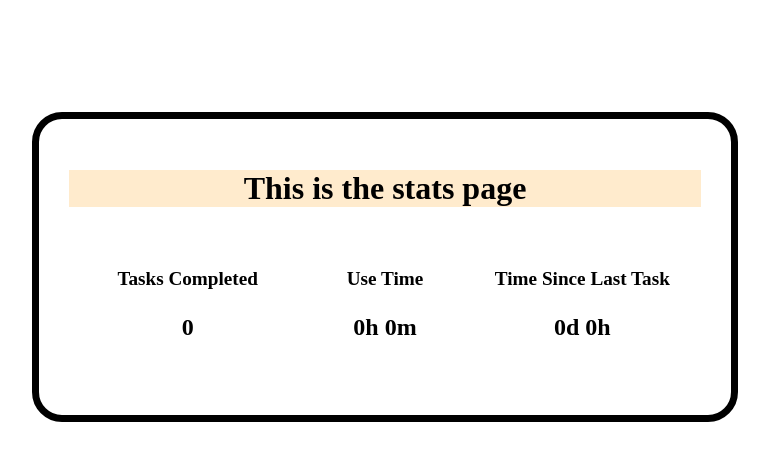
After one commit to sandsmaster/CS50GitPractice, a Django app: page /tasks/stats/ in a window 1280 px wide. The commit adds this page. Shown: the top 461 px of the page, without its empty margins (255-1024 px from the left). Run offline with Django 5.2, Linux system fonts and the light colour scheme.

Commit message:
Add Stats to Page

```diff
--- /dev/null
+++ b/DJPractice/tasks/static/tasks/style.css
@@ -0,0 +1,33 @@
+.stats_view {
+    max-width: 50%;
+    padding: 30px;
+    margin: auto;
+    margin-top: 7em;
+    border: 7px solid black;
+    text-align: center;
+    border-radius: 30px;
+}
+
+h1 {
+    background-color: blanchedalmond;
+}
+
+.stats_container {
+    display: flex;
+    justify-content: space-around;
+    padding: 20px;
+}
+
+.stat_item {
+    flex: 1;
+}
+
+.stat_item h3 {
+    font-size: 1.2em;
+    margin-bottom: 10px;
+}
+
+.stat_item p {
+    font-size: 1.5em;
+    font-weight: bold;
+}
--- a/DJPractice/tasks/templates/tasks/layout.html
+++ b/DJPractice/tasks/templates/tasks/layout.html
@@ -2,7 +2,8 @@
 <html lang="en">
     <head>
         <title>Search</title>
-        <link rel="stylesheet" href="#" />
+        {% block stylesheet %}
+        {% endblock %}
     </head>
     <body>
         {% block body %}
--- /dev/null
+++ b/DJPractice/tasks/templates/tasks/stats.html
@@ -0,0 +1,24 @@
+{% extends "tasks/layout.html" %}
+{% load static %}
+{% block stylesheet %}
+    <link rel="stylesheet" href="{% static 'tasks/style.css' %}" />
+{% endblock %}
+{% block body %}
+    <div class="stats_view">
+        <h1>This is the stats page</h1>
+        <div class="stats_container">
+            <div class="stat_item">
+                <h3>Tasks Completed</h3>
+                <p>0</p>
+            </div>
+            <div class="stat_item">
+                <h3>Use Time</h3>
+                <p>0h 0m</p>
+            </div>
+            <div class="stat_item">
+                <h3>Time Since Last Task</h3>
+                <p>0d 0h</p>
+            </div>
+        </div>
+    </div>
+{% endblock %}
```
